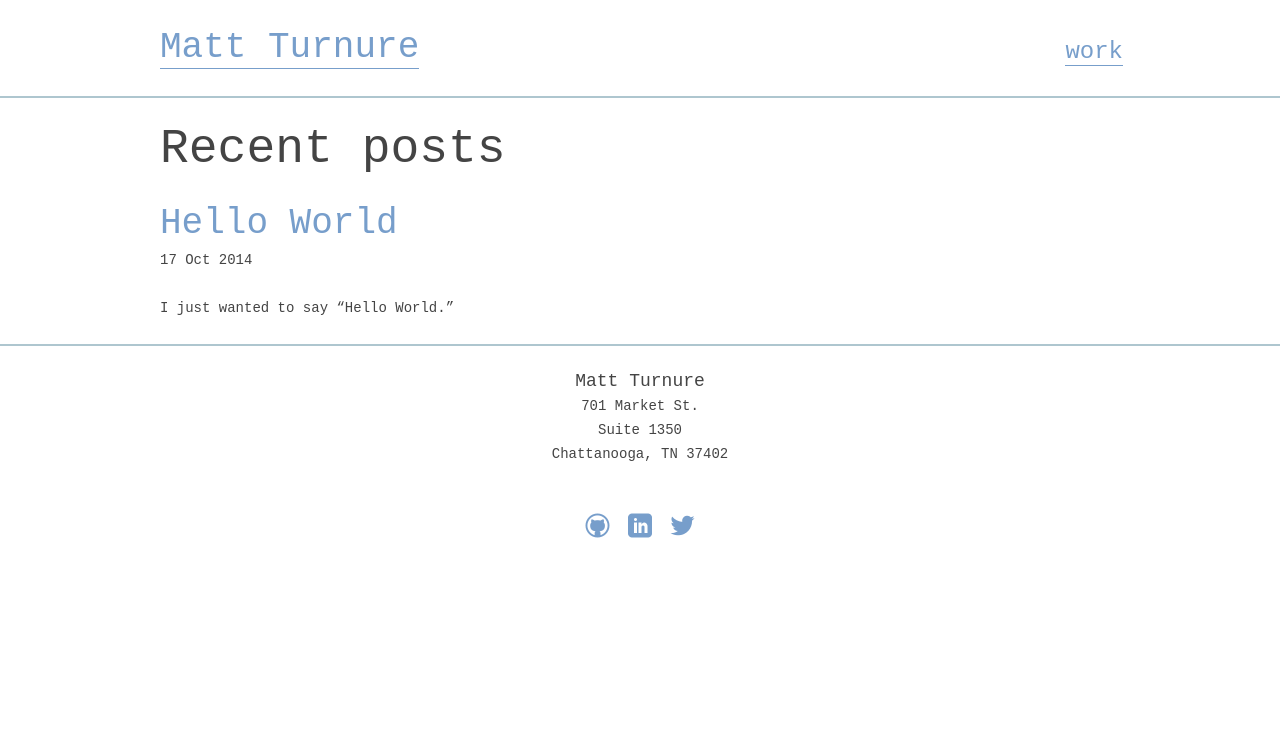
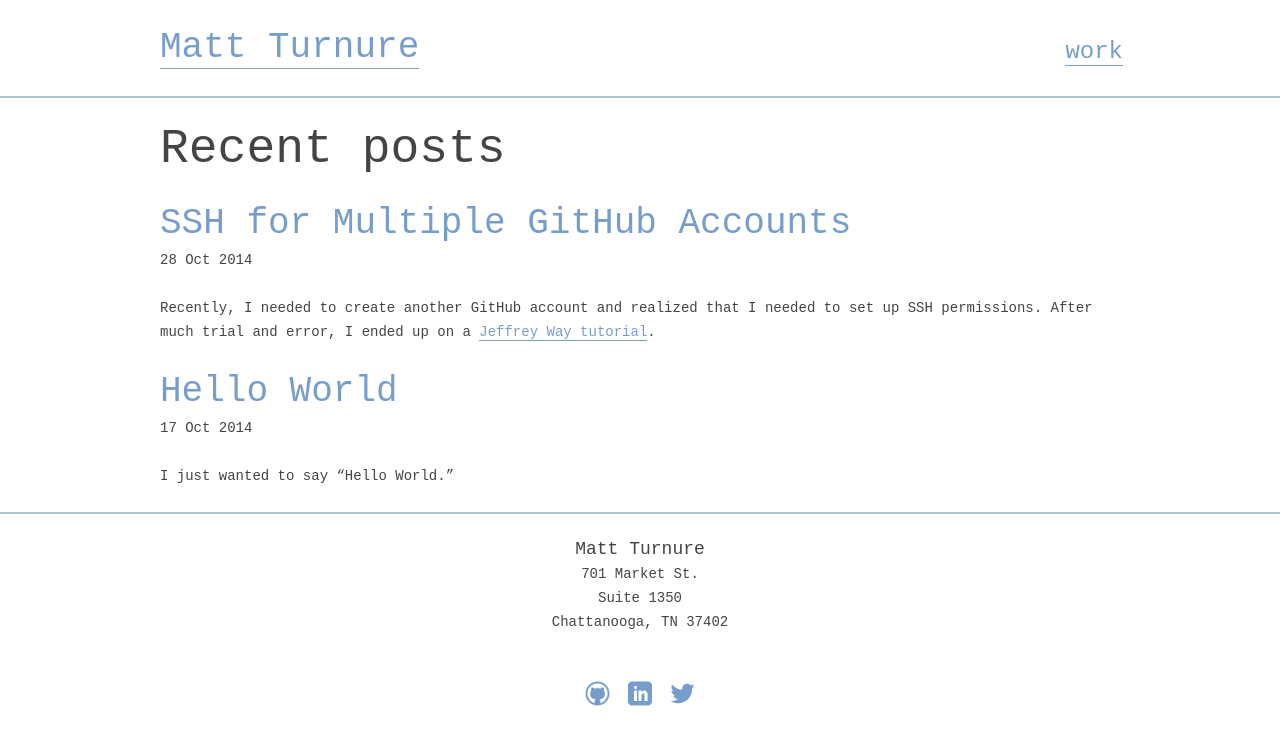
Before and after one commit to MattTurnure/mattturnure.com, a Jekyll site: the page built from index.html, in a window 1280 px wide. Shown: the top 745 px of the page. Built offline with Jekyll 4.4.1, drawn with Linux system fonts in a browser that asks for light colours; Markdown is read by kramdown in place of the engine named in the settings.

Commit message:
new post

```diff
--- a/_posts/2014-10-17-hello-world.markdown
+++ b/_posts/2014-10-17-hello-world.markdown
@@ -2,7 +2,6 @@
 layout: post
 title:  "Hello World"
 date:   2014-10-17 08:37:00
-categories: jekyll update
 ---
 
 I just wanted to say &#8220;Hello World.&#8221;
--- /dev/null
+++ b/_posts/2014-10-28-ssh-for-multiple-github-accounts.markdown
@@ -0,0 +1,14 @@
+---
+layout: post
+title:  "SSH for Multiple GitHub Accounts"
+date:   2014-10-28 12:01:00
+categories: jekyll update
+---
+
+Recently, I needed to create another GitHub account and realized that I needed to set up SSH permissions. After much trial and error, I ended up on a [Jeffrey Way tutorial](http://code.tutsplus.com/tutorials/quick-tip-how-to-work-with-github-and-multiple-accounts--net-22574).
+
+I mean, who doesn&#8217;t love [Jeffrey Way](http://jeffrey-way.com/)?
+
+Anyhow, everything worked for me, but I was getting this error: <code>Bad owner or permissions</code>. That was easily fixed with this command: <code>chmod 644 config</code>.
+
+Now I am up and running with no issues.
--- a/index.html
+++ b/index.html
@@ -1,6 +1,5 @@
 ---
 layout: default
-title: Matt Turnure
 ---
 
 <section class="content-main" id="content-main">
```
